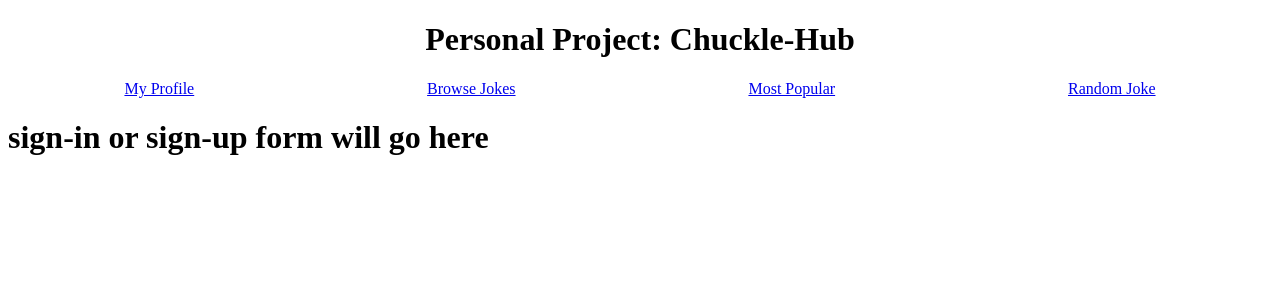
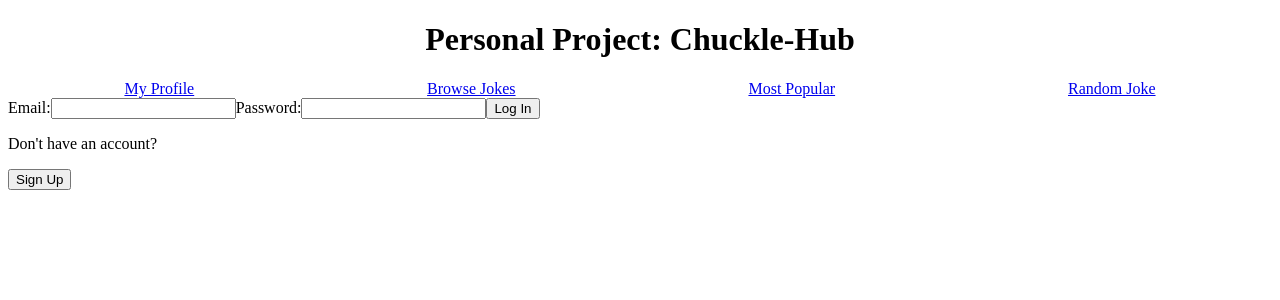
Before and after one commit to BidumanADT/Chuckle-Hub, a React (Vite) app in the folder front-end/chuckle-hub/: page / in a window 1280 px wide. Shown: the top 300 px of the page. Built offline with nearby package versions, Linux system fonts and the light colour scheme.

Commit message:
added api calls for login and signup. tested successfully, but only navigating to stand-in page.

```diff
--- a/front-end/chuckle-hub/package.json
+++ b/front-end/chuckle-hub/package.json
@@ -15,6 +15,7 @@
     "react": "^18.2.0",
     "react-bootstrap": "^2.9.1",
     "react-dom": "^18.2.0",
+    "react-hook-form": "^7.49.0",
     "react-router-dom": "^6.20.1"
   },
   "devDependencies": {
--- /dev/null
+++ b/front-end/chuckle-hub/src/components/LoginForm.jsx
@@ -0,0 +1,45 @@
+import { useState } from "react";
+
+const LoginForm = ({ onLogin, onSignup }) => {
+  const [email, setEmail] = useState("");
+  const [password, setPassword] = useState("");
+
+  const handleLogin = () => {
+    // Perform login validation and submit
+    onLogin({ email, password });
+  };
+
+  const handleSignup = () => {
+    // Show the signup form
+    onSignup();
+  };
+
+  return (
+    <div>
+      <form>
+        <label>Email:</label>
+        <input
+          type="email"
+          value={email}
+          onChange={(e) => setEmail(e.target.value)}
+        />
+        <label>Password:</label>
+        <input
+          type="password"
+          value={password}
+          onChange={(e) => setPassword(e.target.value)}
+        />
+        <button type="button" onClick={handleLogin}>
+          Log In
+        </button>
+        <br />
+        <p>Don't have an account?</p>
+        <button type="button" onClick={handleSignup}>
+          Sign Up
+        </button>
+      </form>
+    </div>
+  );
+};
+
+export default LoginForm;
--- a/front-end/chuckle-hub/src/components/Navbar.jsx
+++ b/front-end/chuckle-hub/src/components/Navbar.jsx
@@ -4,7 +4,7 @@ import { Link } from "react-router-dom";
 export const Navbar = () => {
     return (
         <Row style={{display:"flex", justifyContent:"space-around"}}>
-            <Link to="/">My Profile</Link>
+            <Link to="user/<int:id>/">My Profile</Link>
             <Link to="browse-jokes/">Browse Jokes</Link>
             <Link to="popular/">Most Popular</Link>
             <Link to="random-joke/">Random Joke</Link>
--- /dev/null
+++ b/front-end/chuckle-hub/src/components/SignupForm.jsx
@@ -0,0 +1,44 @@
+import { useState } from "react";
+
+const SignupForm = ({ onSubmit }) => {
+  const [display_name, setDisplay_name] = useState("");
+  const [bio, setBio] = useState("");
+  const [email, setEmail] = useState("");
+  const [password, setPassword] = useState("");
+
+  const handleSubmit = () => {
+    onSubmit({ email, password, display_name, bio });
+  };
+
+  return (
+    <div>
+      <form>
+        <label>Email:</label>
+        <input
+          type="email"
+          value={email}
+          onChange={(e) => setEmail(e.target.value)}
+        />
+        <label>Password:</label>
+        <input
+          type="password"
+          value={password}
+          onChange={(e) => setPassword(e.target.value)}
+        />
+        <label>Display Name (optional):</label>
+        <input
+          type="text"
+          value={display_name}
+          onChange={(e) => setDisplay_name(e.target.value)}
+        />
+        <label>Bio (optional):</label>
+        <textarea value={bio} onChange={(e) => setBio(e.target.value)} />
+        <button type="button" onClick={handleSubmit}>
+          Submit
+        </button>
+      </form>
+    </div>
+  );
+};
+
+export default SignupForm;
--- a/front-end/chuckle-hub/src/main.jsx
+++ b/front-end/chuckle-hub/src/main.jsx
@@ -1,6 +1,5 @@
 import React from 'react'
 import ReactDOM from 'react-dom/client'
-import App from './App.jsx'
 import './index.css'
 import { RouterProvider } from 'react-router-dom'
 import router from './router.jsx'
--- a/front-end/chuckle-hub/src/pages/SignInUpPage.jsx
+++ b/front-end/chuckle-hub/src/pages/SignInUpPage.jsx
@@ -1,8 +1,54 @@
+import { useState } from "react";
+import LoginForm from "../components/LoginForm";
+import SignupForm from "../components/SignupForm";
+import { api } from "../utilities";
+import { useNavigate } from "react-router-dom";
 
-const SignInUpPage = ()=> {
+// todo: send users to their actual page when form is submitted
 
-    return(
-        <h1>sign-in or sign-up form will go here</h1>
-    )
-}
-export default SignInUpPage
+const SignInUpPage = () => {
+  const [showSignup, setShowSignup] = useState(false);
+  const navigate = useNavigate();
+
+  const handleLogin = async (credentials) => {
+    let response = await api.post("users/login/", credentials)
+    if (response.status === 200) {
+        localStorage.setItem("token", response.data.token);
+        api.defaults.headers.common["Authorization"] = `Token ${response.data.token}`;
+        navigate("/user/<int:id>/")
+    } else {
+        alert("something went wrong")
+    }
+    // console.log("Logging in with:", credentials);
+  };
+
+  const handleSignup = () => {
+    // show signup form
+    setShowSignup(true);
+  };
+
+  const handleSignupSubmit = async (userData) => {
+    let response = await api.post("users/signup/", userData);
+    if (response.status === 201){
+        localStorage.setItem("token", response.data.token);
+        api.defaults.headers.common["Authorization"] = `Token ${response.data.token}`;
+        navigate("/user/<int:id>/")
+    } else {
+        alert("something went wrong")
+    }
+    // signup logic and API call
+    // console.log("Signing up with:", userData);
+  };
+
+  return (
+    <div>
+      {showSignup ? (
+        <SignupForm onSubmit={handleSignupSubmit} />
+      ) : (
+        <LoginForm onLogin={handleLogin} onSignup={handleSignup} />
+      )}
+    </div>
+  );
+};
+
+export default SignInUpPage;
--- a/front-end/chuckle-hub/src/router.jsx
+++ b/front-end/chuckle-hub/src/router.jsx
@@ -38,10 +38,10 @@ const router = createBrowserRouter([
       {
         path: "random-joke/",
         element: <RandomJokePage />,
-      }
+      },
     ],
     errorElement: <NotFoundPage />,
   },
 ]);
 
-export default router
+export default router;
--- /dev/null
+++ b/front-end/chuckle-hub/src/utilities.jsx
@@ -0,0 +1,5 @@
+import axios from 'axios'
+
+export const api = axios.create({
+    baseURL: "http://127.0.0.1:8000/api/v1/"
+})
```
Also changed, not shown: 1 other file (tests, documents, lock files or other folders).
